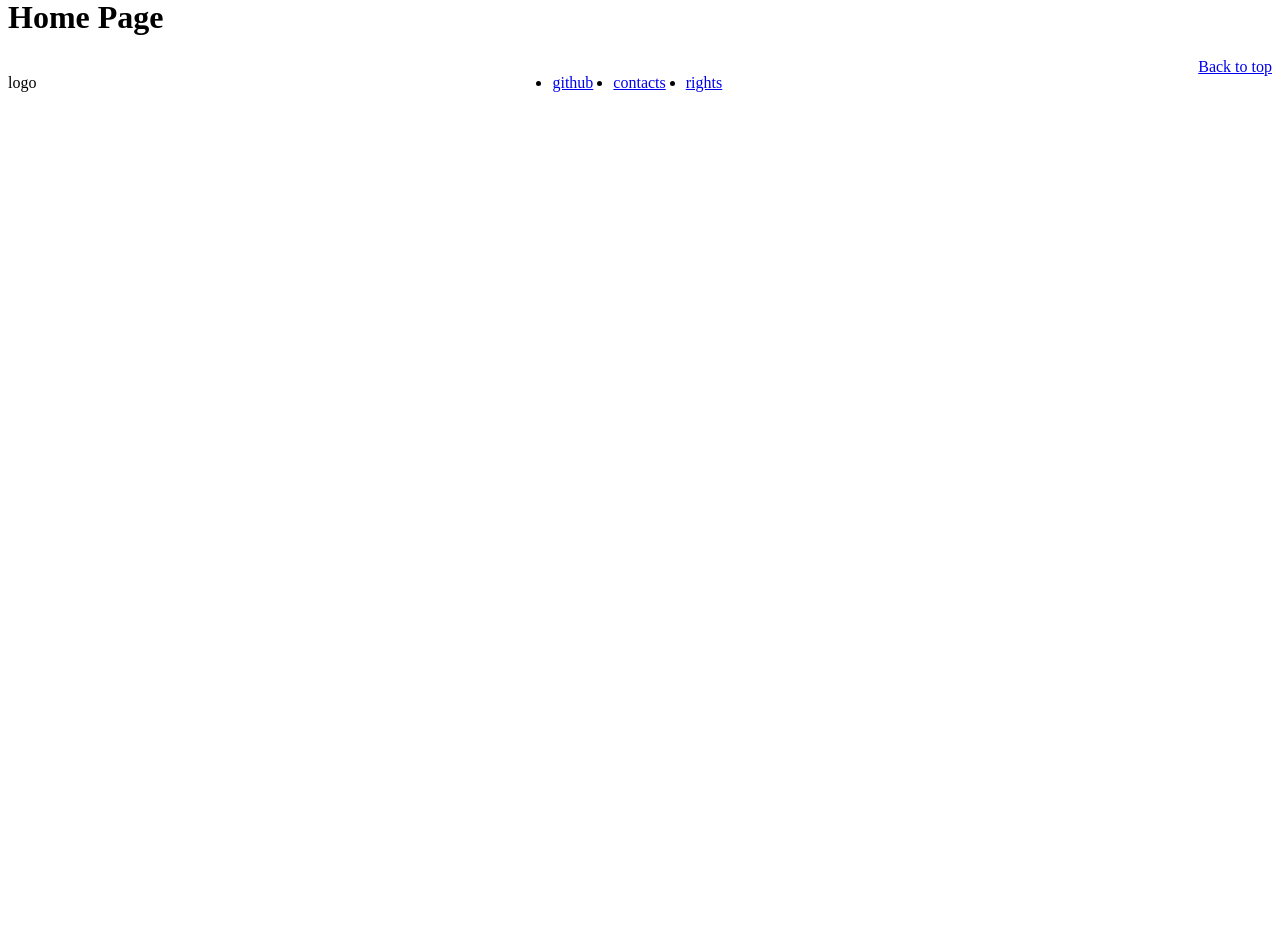
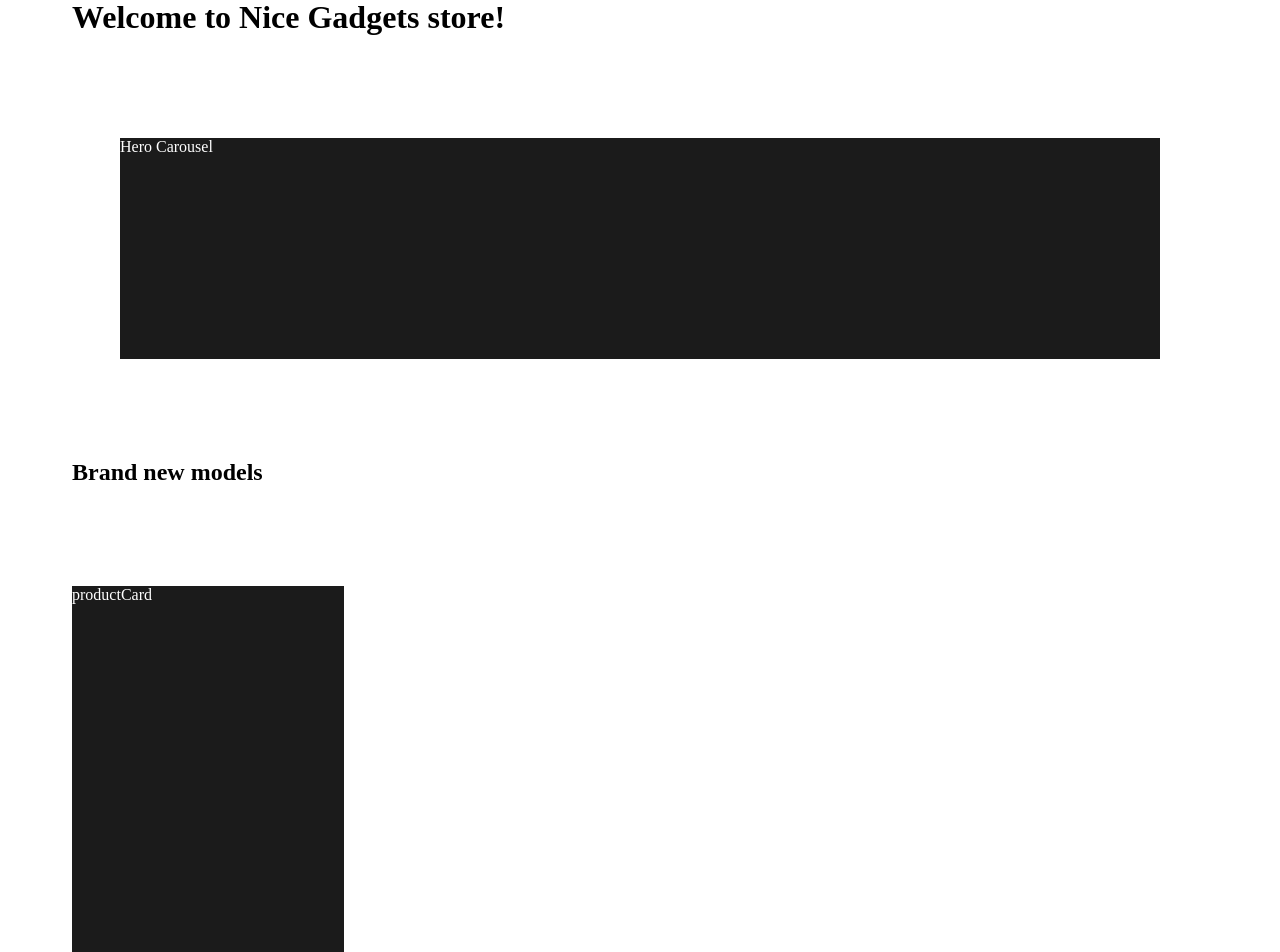
Before and after one commit to mickhakk/product_catalog, a React (Create React App) app: page /#/ in a window 1280 px wide. Shown: the part 80-1032 px from the top of the page. Before the commit the page ends 800 px from the top, so only its background shows below. Built offline with nearby package versions, Linux system fonts and the light colour scheme; no server answers.

Commit message:
grid container created

```diff
--- a/package.json
+++ b/package.json
@@ -28,7 +28,7 @@
     "build": "react-scripts build",
     "test": "react-scripts test",
     "eject": "react-scripts eject",
-    "lint": "eslint . --ext ts,tsx --max-warnings 0 --fix",
+    "lint": "eslint src --ext ts,tsx --max-warnings 0 --fix",
     "prepare": "husky install"
   },
   "eslintConfig": {
--- a/src/App.tsx
+++ b/src/App.tsx
@@ -1,6 +1,7 @@
 import { Outlet } from 'react-router-dom';
 import { AppHeader } from './components/Header/appHeader/appHeader';
 import { AppFooter } from './components/Footer/appFooter/appFooter';
+import { Container } from './components/Container/Container';
 
 export const App = () => (
   <div className="wrap">
@@ -9,7 +10,9 @@ export const App = () => (
     </header>
 
     <main className="main">
-      <Outlet />
+      <Container>
+        <Outlet />
+      </Container>
     </main>
 
     <footer className="footer">
--- /dev/null
+++ b/src/components/Container/Container.module.scss
@@ -0,0 +1,7 @@
+@import '../../mixins/container';
+@import '../../mixins/grid';
+
+.container {
+  @include contentPaddingInline;
+  @include pageGrid;
+}
--- /dev/null
+++ b/src/components/Container/Container.tsx
@@ -0,0 +1,13 @@
+import styles from './Container.module.scss';
+
+interface Props {
+  children: JSX.Element
+}
+
+export const Container: React.FC<Props> = ({ children }) => {
+  return (
+    <div className={styles.container}>
+      {children}
+    </div>
+  );
+};
--- /dev/null
+++ b/src/mixins/container.scss
@@ -0,0 +1,21 @@
+@import './mixinLayout';
+@import '../variables.scss/devicesWidth.scss';
+@import '../variables.scss/devicesPadding.scss';
+
+@mixin contentPaddingInline() {
+  padding-inline: $mobile-inline-padding;
+  max-width: 320px;
+  margin-inline: auto;
+
+  @include onTablet() {
+    max-width: 592px;
+    margin-inline: auto;
+    padding-inline: $tablet-inline-padding;
+  }
+
+  @include onDesktop() {
+    max-width: 1136px;
+    margin-inline: auto;
+    padding-inline: $pc-inline-padding;
+  }
+}
--- /dev/null
+++ b/src/mixins/grid.scss
@@ -0,0 +1,17 @@
+@mixin pageGrid {
+  --columns: 4;
+  display: grid;
+  gap: 56px 16px;
+  justify-content: center;
+  grid-template-columns: repeat(var(--columns), 1fr);
+
+  @include onTablet {
+    --columns: 12;
+    row-gap: 64px;
+  }
+
+  @include onDesktop {
+    --columns: 24;
+    gap: 80px 16px;
+  }
+}
--- /dev/null
+++ b/src/mixins/mixinLayout.scss
@@ -0,0 +1,13 @@
+@import '../variables.scss/devicesWidth.scss';
+
+@mixin onTablet {
+  @media (min-width: $min-tablet-width) {
+    @content;
+  }
+}
+
+@mixin onDesktop {
+  @media (min-width: $min-desktop-width) {
+    @content;
+  }
+}
--- /dev/null
+++ b/src/pages/homePage.module.scss
@@ -0,0 +1,64 @@
+@import '../mixins/container';
+@import '../variables.scss/devicesWidth.scss';
+
+.mainTitle {
+  grid-column: span 4;
+
+  @include onTablet {
+    grid-column: span 12;
+  }
+
+  @include onDesktop {
+    grid-column: span 24;
+  }
+}
+
+.secondaryTitle {
+  grid-column: span 2;
+
+  @include onTablet {
+    grid-column: span 12;
+  }
+
+  @include onDesktop {
+    grid-column: span 24;
+  }
+}
+
+.carouselPlaceholder {
+  grid-column: span 4;
+  height: 320px;
+  width: 100%px;
+
+  background-color: #1b1b1b;
+  color: white;
+
+  @include onTablet {
+    grid-column: span 12;
+    width: 100%;
+    height: 221px;
+  }
+  @include onDesktop {
+    grid-column: 2/24;
+    height: 221px;
+  }
+}
+
+.productCard {
+  grid-column: span 3;
+  height: 439px;
+  width: 100%;
+
+  background-color: #1b1b1b;
+  color: white;
+
+  @include onTablet {
+    grid-column: span 5;
+    width: 100%;
+    height: 512px;
+  }
+  @include onDesktop {
+    grid-column: span 6;
+    height: 506px;
+  }
+}
--- a/src/pages/homePage.tsx
+++ b/src/pages/homePage.tsx
@@ -1,3 +1,18 @@
+import styles from './homePage.module.scss';
+
 export const HomePage = () => (
-  <h1>Home Page</h1>
+  <>
+    <h1 className={styles.mainTitle}>
+      Welcome to Nice Gadgets store!
+    </h1>
+    <div className={styles.carouselPlaceholder}>
+      Hero Carousel
+    </div>
+    <h2 className={styles.secondaryTitle}>
+      Brand new models
+    </h2>
+    <div className={styles.productCard}>
+      productCard
+    </div>
+  </>
 );
--- /dev/null
+++ b/src/variables.scss/devicesPadding.scss
@@ -0,0 +1,3 @@
+$mobile-inline-padding: 16px;
+$tablet-inline-padding: 24px;
+$pc-inline-padding: 32px;
--- /dev/null
+++ b/src/variables.scss/devicesWidth.scss
@@ -0,0 +1,3 @@
+$min-mobile-width: 320px;
+$min-tablet-width: 640px;
+$min-desktop-width: 1200px;
```
Also changed, not shown: 1 other file (tests, documents, lock files or other folders).
